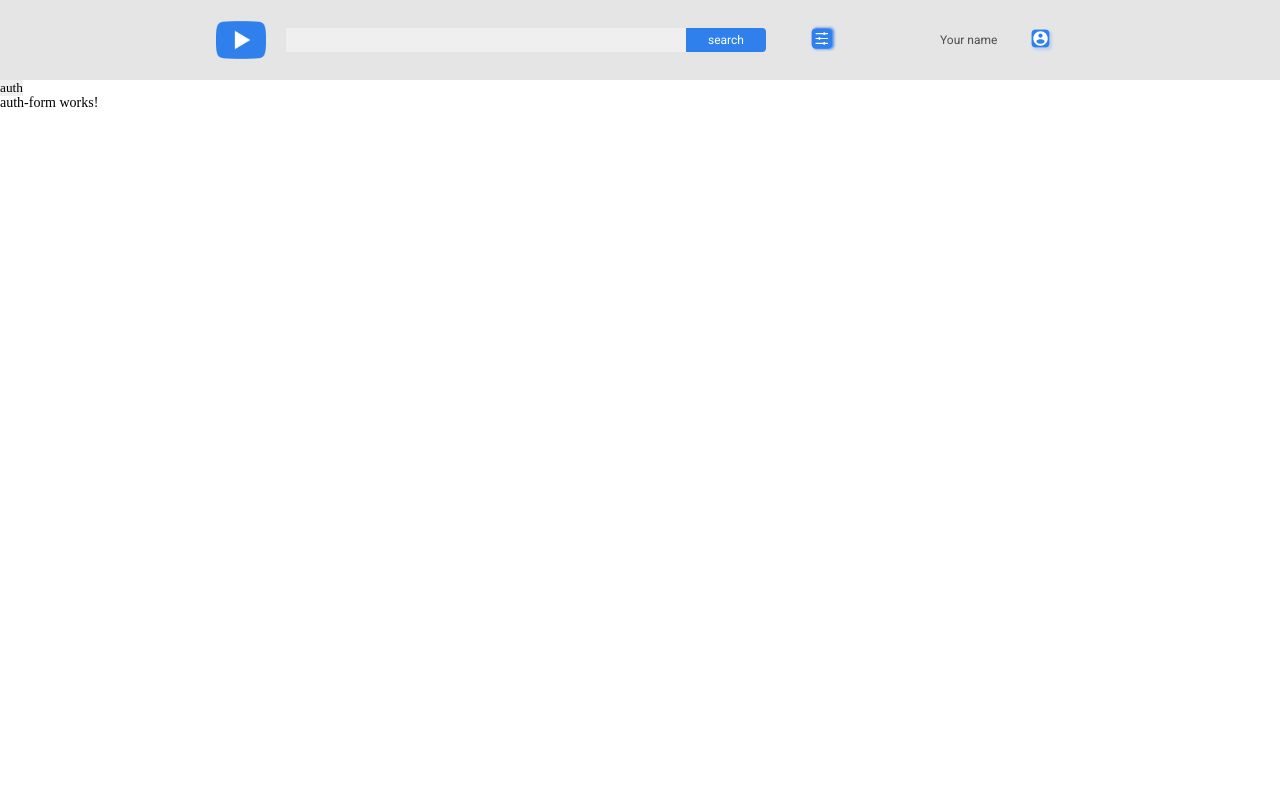
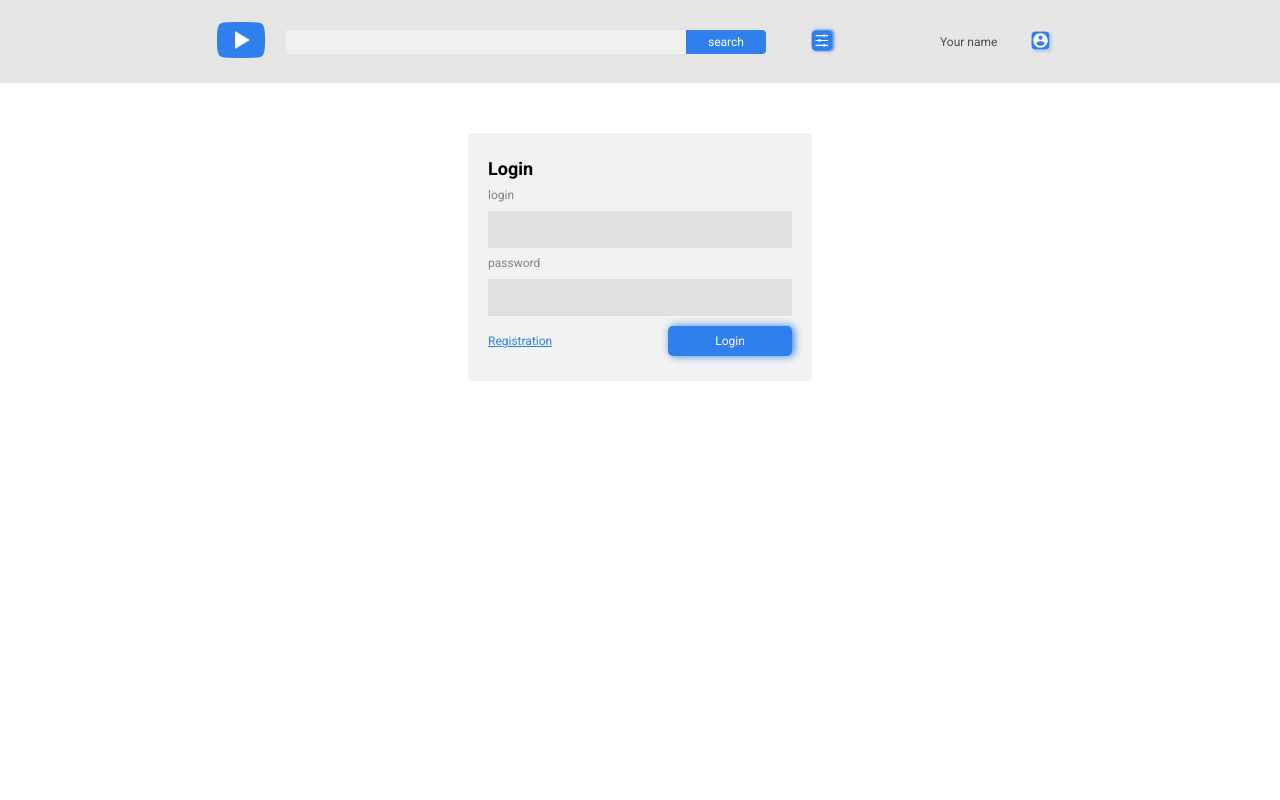
Before and after one commit to Balzamova/youtube-client, an Angular app in the folder youtube-client/: page /auth in a window 1280 px wide. Shown: the top 800 px of the page. Built offline with nearby package versions, Linux system fonts and the light colour scheme.

Commit message:
feat: add auth form, auth routing; fix logo btn

```diff
--- a/youtube-client/src/app/app-routing.module.ts
+++ b/youtube-client/src/app/app-routing.module.ts
@@ -1,12 +1,14 @@
 import { NgModule } from '@angular/core';
 import { RouterModule, Routes } from '@angular/router';
 
+import { AuthGuard } from './auth/guards/auth.guard';
 import { NotFoundComponent } from './youtube/pages/not-found/not-found.component';
 
 const routes: Routes = [
   { path: 'main',
     loadChildren: () => import('./youtube/youtube.module')
       .then(m => m.YoutubeModule),
+    canLoad: [AuthGuard],
   },
   { path: 'auth',
     loadChildren: () => import('./auth/auth.module')
--- a/youtube-client/src/app/app.component.html
+++ b/youtube-client/src/app/app.component.html
@@ -4,12 +4,9 @@
   (sortBy)=sort($event)
 ></app-header>
 
-<main class="content">
-
-  <button routerLink="/auth" routerLinkActive="active">auth</button>
+<main>
 
   <router-outlet></router-outlet>
-
 
   <!-- <section *ngIf="searchClicked">
     <app-user-list
@@ -19,9 +16,6 @@
     ></app-user-list>
   </section> -->
 
-
-
-
 </main>
 
 <app-footer></app-footer>
--- a/youtube-client/src/app/app.component.scss
+++ b/youtube-client/src/app/app.component.scss
@@ -1,4 +1,4 @@
-.content {
+main {
   min-height: 800px;
   flex: 1 1 auto;
 }
--- a/youtube-client/src/app/auth/components/auth-form/auth-form.component.html
+++ b/youtube-client/src/app/auth/components/auth-form/auth-form.component.html
@@ -1 +1,24 @@
-<p>auth-form works!</p>
+<form>
+  <p>Login</p>
+
+  <label for="input__login">login</label>
+  <input
+    type="text"
+    id="input__login"
+    #login
+    (input)="loginInput(login.value)"
+  >
+
+  <label for="input__password">password</label>
+  <input
+    type="password"
+    id="input__password"
+    #password
+    (input)="passwordInput(password.value)"
+  >
+
+  <div class="buttons">
+    <a>Registration</a>
+    <button (click)="onLogin($event)" routerLinkActive="active">Login</button>
+  </div>
+</form>
--- a/youtube-client/src/app/auth/components/auth-form/auth-form.component.scss
+++ b/youtube-client/src/app/auth/components/auth-form/auth-form.component.scss
@@ -0,0 +1,77 @@
+@import '../../../shared/utils/style.utils.scss';
+
+:host {
+  @include flexible ();
+  margin-top: 50px;
+
+  form {
+    width: 344px;
+    height: 248px;
+    border-radius: 5px;
+    background: #F2F2F2;
+    padding: 25px 20px;
+    @include flexColumn ();
+    justify-content: space-between;
+    align-items: flex-start;
+
+    p {
+      font-family: $standardFont;
+      font-weight: bold;
+      font-size: 18px;
+      line-height: 21px;
+      color: #000000;
+    }
+
+    label {
+      font-family: $standardFont;
+      font-size: 12px;
+      line-height: 12px;
+      color: #828282;
+    }
+
+    input {
+      width: 304px;
+      height: 37px;
+      background: #E0E0E0;
+      padding: 3px 10px;
+      font-family: $standardFont;
+      font-size: 13px;
+    }
+
+    .buttons {
+      width: 100%;
+      @include flexible ();
+      justify-content: space-between;
+
+      a {
+        font-family: $standardFont;
+        font-size: 12px;
+        line-height: 14px;
+        text-decoration-line: underline;
+        color: #2F80ED;
+
+        &:hover {
+          cursor: pointer;
+        }
+      }
+
+      button {
+        width: 124px;
+        height: 30px;
+        filter: drop-shadow(2px 0px 4px #2F80ED);
+        background: #2F80ED;
+        border-radius: 5px;
+        @include flexible ();
+        font-family: $standardFont;
+        font-size: 12px;
+        line-height: 14px;
+        color: #FFFFFF;
+
+        &:hover {
+          background: #5EA2FF;
+        }
+      }
+    }
+  }
+
+}
--- a/youtube-client/src/app/auth/components/auth-form/auth-form.component.ts
+++ b/youtube-client/src/app/auth/components/auth-form/auth-form.component.ts
@@ -1,15 +1,33 @@
 import { Component, OnInit } from '@angular/core';
+import { Router } from '@angular/router';
+import { AuthService } from '@app/auth/services/auth.service';
 
 @Component({
   selector: 'app-auth-form',
   templateUrl: './auth-form.component.html',
   styleUrls: ['./auth-form.component.scss']
 })
-export class AuthFormComponent implements OnInit {
+export class AuthFormComponent {
+  login = '';
 
-  constructor() { }
+  password = '';
 
-  ngOnInit(): void {
+  constructor(private authService: AuthService, private router: Router) {}
+
+  loginInput(value: string) {
+    this.login = value;
+  }
+
+  passwordInput(value: string) {
+    this.password = value;
+  }
+
+  onLogin(event: Event) {
+    event?.preventDefault();
+
+    if (!this.login || !this.password) return;
+
+    if (this.authService.canLogin(this.login)) this.router.navigate(['/main']);
   }
 
 }
--- /dev/null
+++ b/youtube-client/src/app/auth/guards/auth.guard.ts
@@ -0,0 +1,27 @@
+import { Injectable } from '@angular/core';
+import { CanLoad, Route, Router, UrlSegment, UrlTree } from '@angular/router';
+
+import { Observable } from 'rxjs';
+
+import { AuthService } from '../services/auth.service';
+
+@Injectable({
+  providedIn: 'root'
+})
+export class AuthGuard implements CanLoad {
+
+  constructor(private authService: AuthService, private router: Router) {}
+
+  canLoad(route: Route): Observable<boolean | UrlTree> | Promise<boolean | UrlTree> | boolean | UrlTree {
+    // const url = `${route.path}`;
+
+    return this.checkLogin();
+  }
+
+  checkLogin(): boolean {
+    if (this.authService.isLoggedIn()) return true;
+
+    this.router.navigate(['/auth']);
+    return false;
+  }
+}
--- /dev/null
+++ b/youtube-client/src/app/auth/services/auth.service.ts
@@ -0,0 +1,28 @@
+import { Injectable } from '@angular/core';
+
+const STORAGE_NAME = 'user-youtube-app';
+
+@Injectable({
+  providedIn: 'root'
+})
+export class AuthService {
+  redirectUrl = '';
+
+  constructor() { }
+
+  canLogin(login: string): boolean {
+    return this.saveLoginToStorage(login);
+  }
+
+  saveLoginToStorage(login: string): boolean {
+    localStorage.setItem(STORAGE_NAME, login);
+    return true;
+  }
+
+  isLoggedIn(): boolean {
+    const user = localStorage.getItem(STORAGE_NAME);
+
+    if (user) return true;
+    return false;
+  }
+}
--- a/youtube-client/src/app/core/components/header/components/logo/logo.component.html
+++ b/youtube-client/src/app/core/components/header/components/logo/logo.component.html
@@ -1 +1,4 @@
-<img src="../../../../../../assets/logo.svg" alt="logo">
+<button
+  (click)="goToMain()"
+  routerLinkActive="active"
+></button>
--- a/youtube-client/src/app/core/components/header/components/logo/logo.component.scss
+++ b/youtube-client/src/app/core/components/header/components/logo/logo.component.scss
@@ -1,4 +1,5 @@
-img {
+button {
   width: 50px;
   height: 50px;
+  background: url('../../../../../../assets/logo.svg') center/ 48px 50px no-repeat;
 }
--- a/youtube-client/src/app/core/components/header/components/logo/logo.component.ts
+++ b/youtube-client/src/app/core/components/header/components/logo/logo.component.ts
@@ -1,4 +1,5 @@
 import { Component, OnInit } from '@angular/core';
+import { Router } from '@angular/router';
 
 @Component({
   selector: 'app-logo',
@@ -6,5 +7,9 @@ import { Component, OnInit } from '@angular/core';
   styleUrls: ['./logo.component.scss']
 })
 export class LogoComponent {
-  constructor() {}
+  constructor(private router: Router) {}
+
+  goToMain() {
+    this.router.navigate(['/main']);
+  }
 }
```
